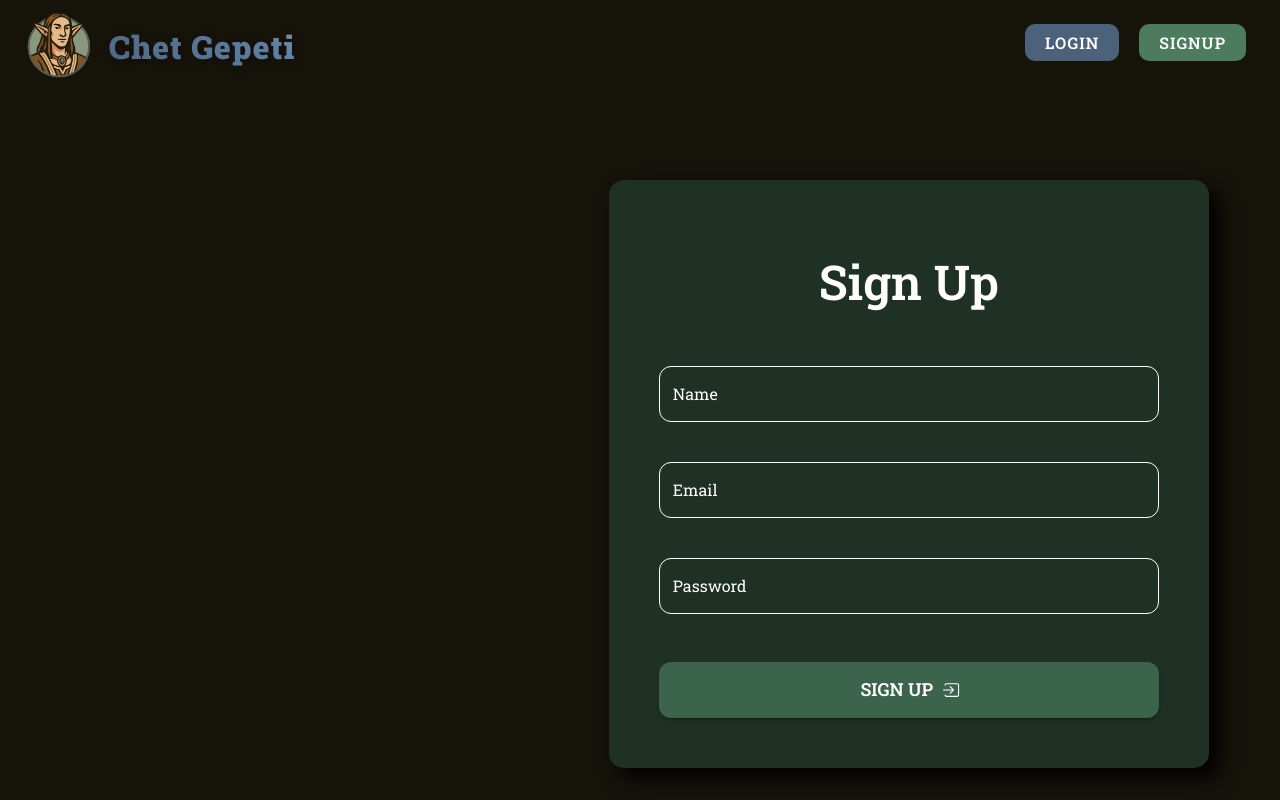
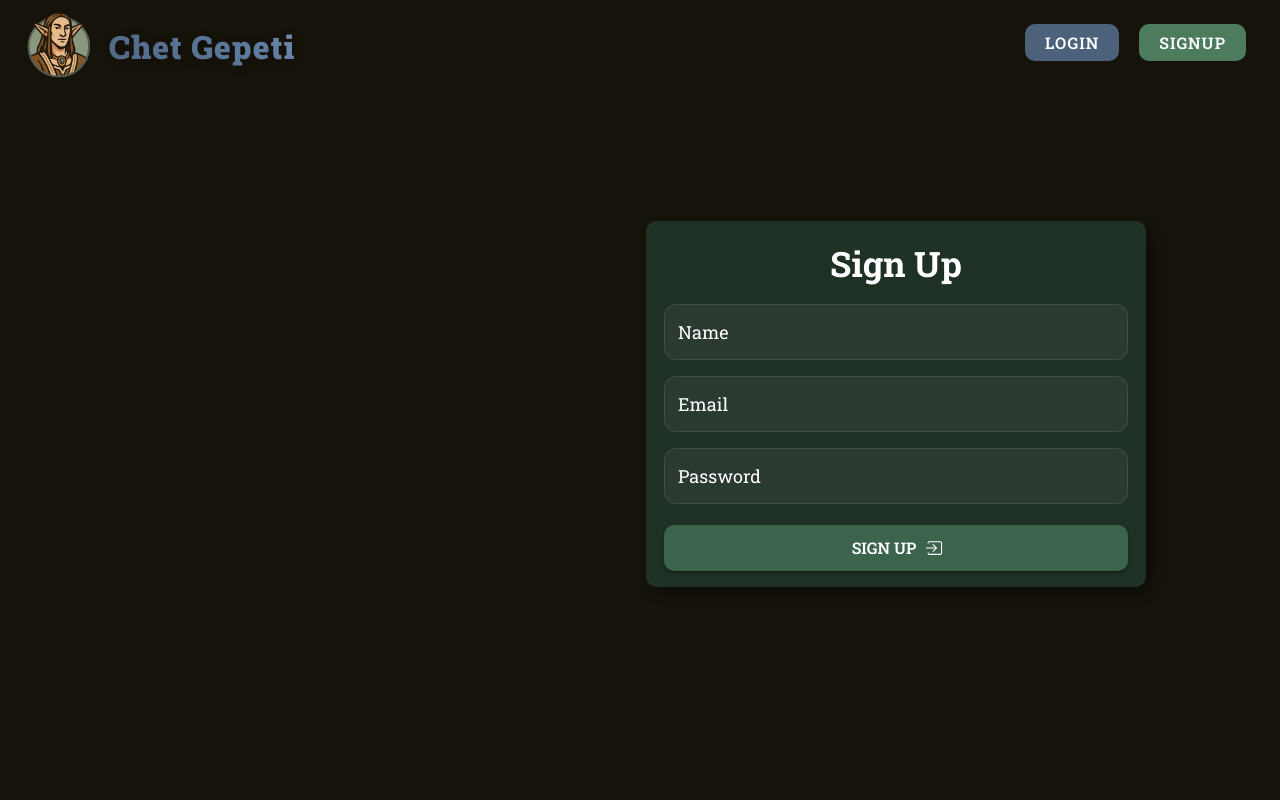
Before and after one commit to AnzuWanzu/ChetGepeti_AISaaS_ChatBot, a React (Vite) app in the folder frontend/: page /signup in a window 1280 px wide. Built offline with nearby package versions, Linux system fonts and the light colour scheme; no server answers.

Commit message:
Final login, signup, and home page touch ups

```diff
--- a/frontend/src/components/footer/Footer.tsx
+++ b/frontend/src/components/footer/Footer.tsx
@@ -6,12 +6,12 @@ const Footer = () => {
       <div
         style={{
           width: "100%",
-          minHeight: "20vh",
-          maxHeight: "20vh",
-          marginTop: 40,
+          minHeight: "10vh",
+          maxHeight: "10vh",
+          marginTop: 20,
         }}
       >
-        <p style={{ fontSize: "30px", textAlign: "center", padding: "20px" }}>
+        <p style={{ fontSize: "20px", textAlign: "center", padding: "20px" }}>
           Made by :
           <span>
             <Link
--- a/frontend/src/components/shared/CustomizedInput.tsx
+++ b/frontend/src/components/shared/CustomizedInput.tsx
@@ -9,19 +9,48 @@ type Props = {
 const CustomizedInput = (props: Props) => {
   return (
     <TextField
-      margin="normal"
-      InputLabelProps={{ style: { color: "white", fontSize: "16px" } }}
+      margin="none"
+      InputLabelProps={{
+        style: {
+          color: "white",
+          fontSize: "18px",
+        },
+      }}
       name={props.name}
       label={props.label}
       type={props.type}
+      fullWidth
       InputProps={{
         style: {
-          width: "500px",
-          height: "56px",
           borderRadius: 12,
           fontSize: 18,
           color: "white",
-          padding: "0 14px",
+          padding: "0 16px",
+        },
+      }}
+      sx={{
+        width: "100%",
+        margin: { xs: "1px 0", sm: "2px 0", md: "2px 0", lg: "3px 0" },
+        "& .MuiInputBase-root": {
+          fontSize: { xs: "14px", sm: "16px", md: "17px", lg: "18px" },
+          height: { xs: "42px", sm: "48px", md: "52px", lg: "56px" },
+          backgroundColor: "rgba(255, 255, 255, 0.05)",
+          border: "1px solid rgba(255, 255, 255, 0.1)",
+          "&:hover": {
+            backgroundColor: "rgba(255, 255, 255, 0.08)",
+            border: "1px solid rgba(255, 255, 255, 0.2)",
+          },
+          "&.Mui-focused": {
+            backgroundColor: "rgba(255, 255, 255, 0.1)",
+            border: "1px solid rgba(255, 255, 255, 0.3)",
+          },
+        },
+        "& .MuiInputLabel-root": {
+          fontSize: { xs: "12px", sm: "14px", md: "15px", lg: "16px" },
+          color: "rgba(255, 255, 255, 0.7)",
+        },
+        "& .MuiOutlinedInput-notchedOutline": {
+          border: "none",
         },
       }}
     />
--- a/frontend/src/components/shared/Logo.css
+++ b/frontend/src/components/shared/Logo.css
@@ -25,7 +25,8 @@
     filter: drop-shadow(0 0 5px rgba(95, 126, 161, 0.3));
   }
   50% {
-    filter: drop-shadow(0 0 15px rgba(95, 126, 161, 0.6)) drop-shadow(0 0 25px rgba(76, 98, 123, 0.4));
+    filter: drop-shadow(0 0 15px rgba(95, 126, 161, 0.6))
+      drop-shadow(0 0 25px rgba(76, 98, 123, 0.4));
   }
   100% {
     filter: drop-shadow(0 0 5px rgba(95, 126, 161, 0.3));
--- a/frontend/src/components/shared/NavigationLink.css
+++ b/frontend/src/components/shared/NavigationLink.css
@@ -13,5 +13,5 @@
 }
 
 .navigation-link.active {
-  transform: scale(1.1);
+  transform: scale(1.2);
 }
--- a/frontend/src/pages/Home.tsx
+++ b/frontend/src/pages/Home.tsx
@@ -14,7 +14,6 @@ const Home = () => {
           flexDirection: "column",
           alignItems: "center",
           mx: "auto",
-          mt: 3,
         }}
       >
         <Box>
@@ -26,7 +25,7 @@ const Home = () => {
             display: "flex",
             flexDirection: { md: "row", xs: "column", sm: "column" },
             gap: 5,
-            my: 3,
+            my: 2,
           }}
         >
           <img
@@ -46,9 +45,6 @@ const Home = () => {
               width: isBelowMd ? "50%" : "50%",
               borderRadius: 20,
               boxShadow: "-5px -5px 105px #4da777ff",
-              marginTop: 10,
-              marginBottom: 10,
-              padding: 10,
             }}
           />
         </Box>
--- a/frontend/src/pages/Login.tsx
+++ b/frontend/src/pages/Login.tsx
@@ -5,6 +5,7 @@ import { toast } from "react-hot-toast";
 import { useAuth } from "../context/AuthContext.tsx";
 import { useEffect } from "react";
 import { useNavigate } from "react-router-dom";
+import "../components/shared/FormAnimations.css";
 import "../components/shared/FormAnimations.css";
 
 const Login = () => {
@@ -34,16 +35,23 @@ const Login = () => {
   return (
     <Box
       width={"100%"}
-      height={"100%"}
       display="flex"
       flex={1}
       justifyContent="center"
       alignItems="center"
       className="login-page"
-      marginTop={10}
+      sx={{
+        padding: 0,
+        margin: 0,
+        overflow: "hidden",
+        position: "relative",
+        height: "100%",
+        minHeight: "80vh",
+      }}
     >
       <Box
-        padding={4}
+        marginTop={-5}
+        padding={0}
         display={{ md: "flex", sm: "none", xs: "none" }}
         justifyContent="center"
         alignItems="center"
@@ -61,20 +69,27 @@ const Login = () => {
         flex={{ xs: 1, md: 0.6 }}
         justifyContent={"center"}
         alignItems={"center"}
-        padding={2}
+        sx={{
+          width: "100%",
+          maxWidth: { xs: "100%", sm: "450px", md: "550px", lg: "600px" },
+          height: "100%",
+        }}
         className="form-container"
       >
-        <form
+        <Box
+          component="form"
           onSubmit={handleSubmit}
           className="form-content"
-          style={{
-            margin: "auto",
-            padding: "60px",
+          sx={{
             background: "#202934ff",
-            boxShadow: "10px 10px 20px #000",
-            borderRadius: "15px",
+            boxShadow: "6px 6px 12px rgba(0,0,0,0.4)",
+            borderRadius: "10px",
             border: "none",
-            minWidth: "480px",
+            width: "100%",
+            maxWidth: { xs: "340px", sm: "400px", md: "480px", lg: "520px" },
+            maxHeight: "100vh",
+            overflow: "auto",
+            margin: 0,
           }}
         >
           <Box
@@ -82,14 +97,23 @@ const Login = () => {
               display: "flex",
               flexDirection: "column",
               justifyContent: "center",
-              gap: 2,
+              gap: { xs: "6px", sm: "8px", md: "10px", lg: "12px" },
+              padding: {
+                xs: "12px 14px",
+                sm: "14px 16px",
+                md: "16px 18px",
+                lg: "18px 20px",
+              },
             }}
           >
             <Typography
-              variant="h3"
-              textAlign="center"
-              padding={3}
-              fontWeight={600}
+              sx={{
+                fontSize: { xs: "18px", sm: "24px", md: "30px", lg: "35px" },
+                textAlign: "center",
+                marginBottom: { xs: "0px", sm: "2px", md: "4px", lg: "6px" },
+                fontWeight: 700,
+                color: "white",
+              }}
             >
               Login
             </Typography>
@@ -99,13 +123,13 @@ const Login = () => {
               variant="contained"
               type="submit"
               sx={{
-                px: 3,
-                py: 2,
-                mt: 3,
-                width: "500px",
-                height: "56px",
-                borderRadius: 3,
-                fontSize: "18px",
+                px: { xs: 1.5, sm: 2, md: 2.5, lg: 3 },
+                py: { xs: "6px", sm: "8px", md: "10px", lg: "12px" },
+                mt: { xs: "8px", sm: "10px", md: "12px", lg: "14px" },
+                width: "100%",
+                height: { xs: "38px", sm: "42px", md: "46px", lg: "50px" },
+                borderRadius: { xs: 1, sm: 1.5, md: 2, lg: 2.5 },
+                fontSize: { xs: "14px", sm: "15px", md: "16px", lg: "17px" },
                 fontWeight: 600,
                 bgcolor: "#4c627bff",
                 ":hover": {
@@ -118,7 +142,7 @@ const Login = () => {
               Login
             </Button>
           </Box>
-        </form>
+        </Box>
       </Box>
     </Box>
   );
--- a/frontend/src/pages/Signup.tsx
+++ b/frontend/src/pages/Signup.tsx
@@ -5,6 +5,7 @@ import { toast } from "react-hot-toast";
 import { useAuth } from "../context/AuthContext.tsx";
 import { useEffect } from "react";
 import { useNavigate } from "react-router-dom";
+import "../components/shared/FormAnimations.css";
 import "../components/shared/FormAnimations.css";
 
 const Signup = () => {
@@ -35,16 +36,21 @@ const Signup = () => {
   return (
     <Box
       width={"100%"}
-      height={"100%"}
       display="flex"
-      flex={1}
       justifyContent="center"
       alignItems="center"
       className="signup-page"
-      marginTop={10}
+      sx={{
+        padding: 0,
+        margin: 0,
+        overflow: "hidden",
+        position: "relative",
+        height: "100%",
+        minHeight: "80vh",
+      }}
     >
       <Box
-        padding={4}
+        padding={0}
         display={{ md: "flex", sm: "none", xs: "none" }}
         justifyContent="center"
         alignItems="center"
@@ -62,20 +68,28 @@ const Signup = () => {
         flex={{ xs: 1, md: 0.6 }}
         justifyContent={"center"}
         alignItems={"center"}
-        padding={2}
+        sx={{
+          width: "100%",
+          maxWidth: { xs: "100%", sm: "430px", md: "530px", lg: "580px" },
+          height: "100%",
+        }}
         className="form-container"
       >
-        <form
+        <Box
+          marginTop={-10}
+          component="form"
           onSubmit={handleSubmit}
           className="form-content"
-          style={{
-            margin: "auto",
-            padding: "50px",
+          sx={{
             background: "#1f3025ff",
-            boxShadow: "10px 10px 20px #000",
-            borderRadius: "15px",
+            boxShadow: "6px 6px 12px rgba(0,0,0,0.4)",
+            borderRadius: "10px",
             border: "none",
-            minWidth: "480px",
+            width: "100%",
+            maxWidth: { xs: "330px", sm: "380px", md: "460px", lg: "500px" },
+            maxHeight: "100vh",
+            overflow: "auto",
+            margin: 0,
           }}
         >
           <Box
@@ -83,14 +97,23 @@ const Signup = () => {
               display: "flex",
               flexDirection: "column",
               justifyContent: "center",
-              gap: 2,
+              gap: { xs: "4px", sm: "6px", md: "8px", lg: "10px" },
+              padding: {
+                xs: "10px 12px",
+                sm: "12px 14px",
+                md: "14px 16px",
+                lg: "16px 18px",
+              },
             }}
           >
             <Typography
-              variant="h3"
-              textAlign="center"
-              padding={3}
-              fontWeight={600}
+              sx={{
+                fontSize: { xs: "18px", sm: "24px", md: "30px", lg: "35px" },
+                textAlign: "center",
+                marginBottom: { xs: "0px", sm: "0px", md: "2px", lg: "2px" },
+                fontWeight: 700,
+                color: "white",
+              }}
             >
               Sign Up
             </Typography>
@@ -101,13 +124,13 @@ const Signup = () => {
               variant="contained"
               type="submit"
               sx={{
-                px: 3,
-                py: 2,
-                mt: 3,
-                width: "500px",
-                height: "56px",
-                borderRadius: 3,
-                fontSize: "18px",
+                px: { xs: 1.5, sm: 2, md: 2.5, lg: 3 },
+                py: { xs: "4px", sm: "6px", md: "8px", lg: "10px" },
+                mt: { xs: "4px", sm: "6px", md: "8px", lg: "8px" },
+                width: "100%",
+                height: { xs: "34px", sm: "38px", md: "42px", lg: "46px" },
+                borderRadius: { xs: 1, sm: 1.5, md: 2, lg: 2.5 },
+                fontSize: { xs: "13px", sm: "14px", md: "15px", lg: "16px" },
                 fontWeight: 600,
                 bgcolor: "#3c644dff",
                 ":hover": {
@@ -120,7 +143,7 @@ const Signup = () => {
               Sign Up
             </Button>
           </Box>
-        </form>
+        </Box>
       </Box>
     </Box>
   );
```
